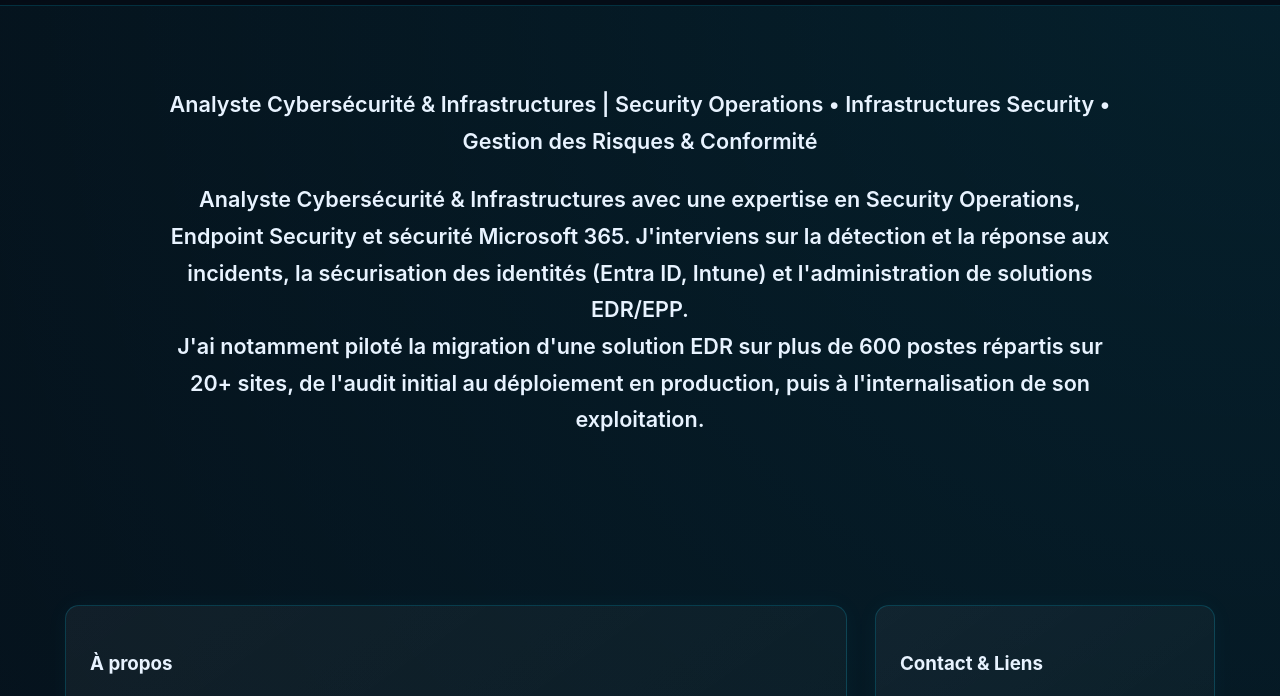
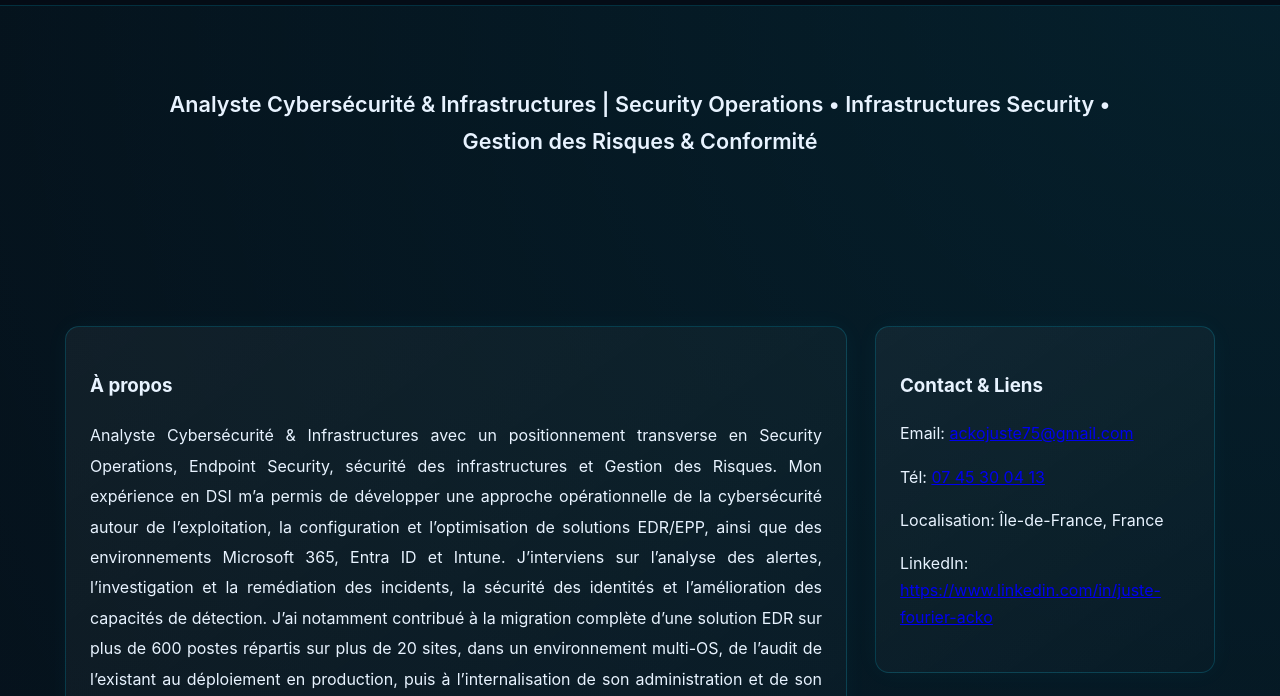
Before and after one commit to ackovski/ackojuste.github.io, a plain HTML site: page index.html in a window 1280 px wide. Shown: the part 74-770 px from the top of the page. Drawn offline with Linux system fonts and the light colour scheme.

Commit message:
Remove paragraph about cybersecurity expertise
Removed detailed description of cybersecurity expertise.

```diff
--- a/index.html
+++ b/index.html
@@ -30,13 +30,6 @@
     <section id="hero" class="hero">
       <div class="container">
         <h2>Analyste Cybersécurité & Infrastructures | Security Operations • Infrastructures Security • Gestion des Risques & Conformité
-
-  <p>
- Analyste Cybersécurité & Infrastructures avec une expertise en Security Operations, Endpoint Security et sécurité Microsoft 365. J'interviens sur la détection et la réponse aux incidents, la sécurisation des identités (Entra ID, Intune) et l'administration de solutions EDR/EPP.
-
-<br> J'ai notamment piloté la migration d'une solution EDR sur plus de 600 postes répartis sur 20+ sites, de l'audit initial au déploiement en production, puis à l'internalisation de son exploitation.
-
-</p>
 
 </p></p>
       </div>
```
